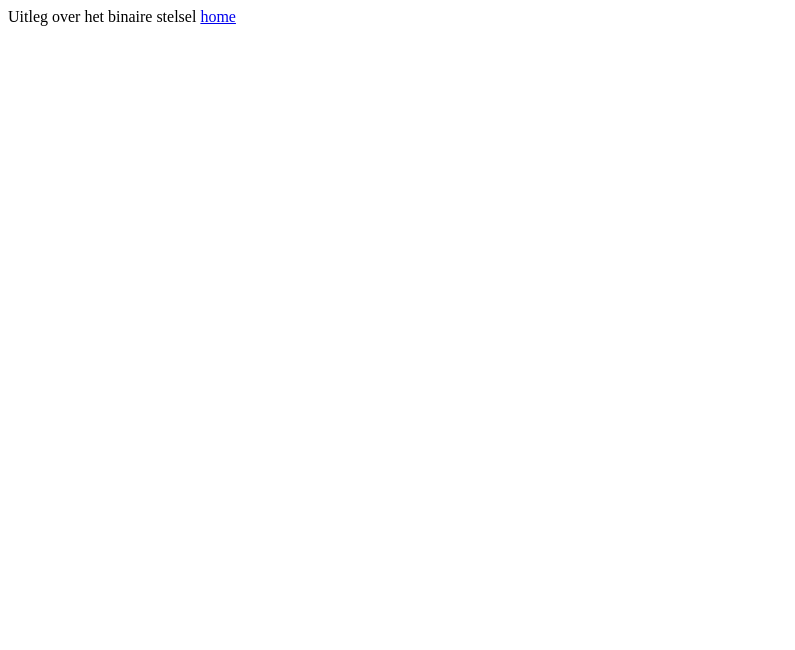
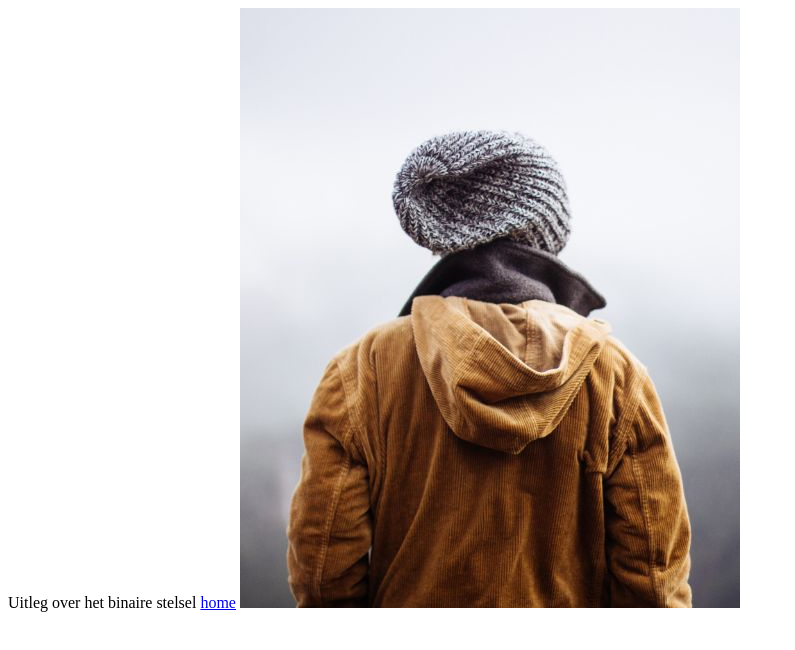
Before and after one commit to davidkoersen/davidkoersen.github.io, a plain HTML site: page binairstelsel.html in a window 1280 px wide. Shown: the whole page, without its empty margins (0-795 px from the left). Drawn offline with Linux system fonts and the light colour scheme.

Commit message:
Afbeelding V2.0

```diff
--- a/binairstelsel.html
+++ b/binairstelsel.html
@@ -10,5 +10,7 @@
 
         <a href="index.html">home</a> <!--Link terug naar de homepage-->
 
+        <img src="img_girl.jpg" alt="Dit is super mooie nulletjes en eentjes!">
+
     </body>
 </html>
```
